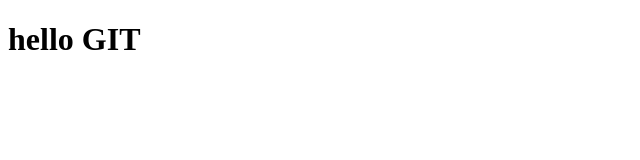
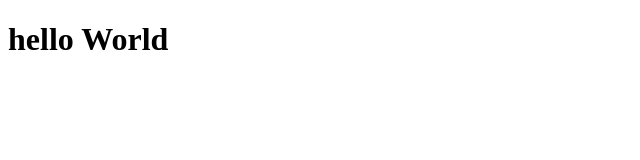
Before and after one commit to martakopec/git-course-4, a plain HTML site: page index.html in a window 1280 px wide. Shown: the full height of the page, 0-640 px from the left. Drawn offline with Linux system fonts and the light colour scheme.

Commit message:
Hello world added to index.html

```diff
--- a/index.html
+++ b/index.html
@@ -7,6 +7,6 @@
     <title>ISA GIT course 4</title>
 </head>
 <body>
-    <h1>hello GIT   </h1>
+    <h1>hello World   </h1>
 </body>
 </html>
```
